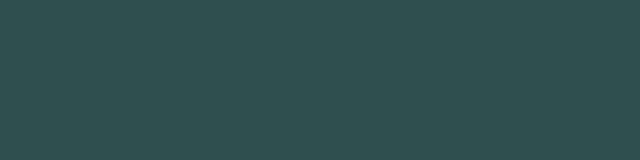
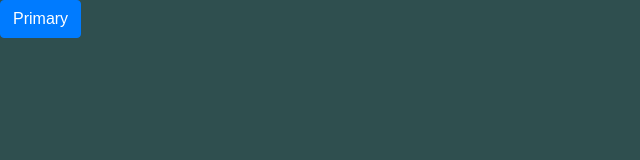
Before and after one commit to daianemsilva09/InglesEBiblia, a plain HTML site: page Projeto/index.html in a window 1280 px wide. Shown: the whole page, without its empty margins (0-640 px from the left). Drawn offline with Linux system fonts and the light colour scheme.

Commit message:
tentativa

```diff
--- a/Projeto/index.html
+++ b/Projeto/index.html
@@ -2,12 +2,14 @@
 <html lang="pt-br">
 <head>
     <meta charset="UTF-8">
-    <title>Inglês & Bíblia </title>
+    <title>Inglês & Bíblia .... </title>
     <link rel="stylesheet" type="text/css" href="bootstrap/css/bootstrap.min.css">
     <link rel="stylesheet" type="text/css" href="css/style.css">
     <link rel="shortcut icon" href="img/favicon.ico" >
 </head>
 <body>
 
+    <button type="button" class="btn btn-primary">Primary</button>
+
 </body>
 </html>
```
